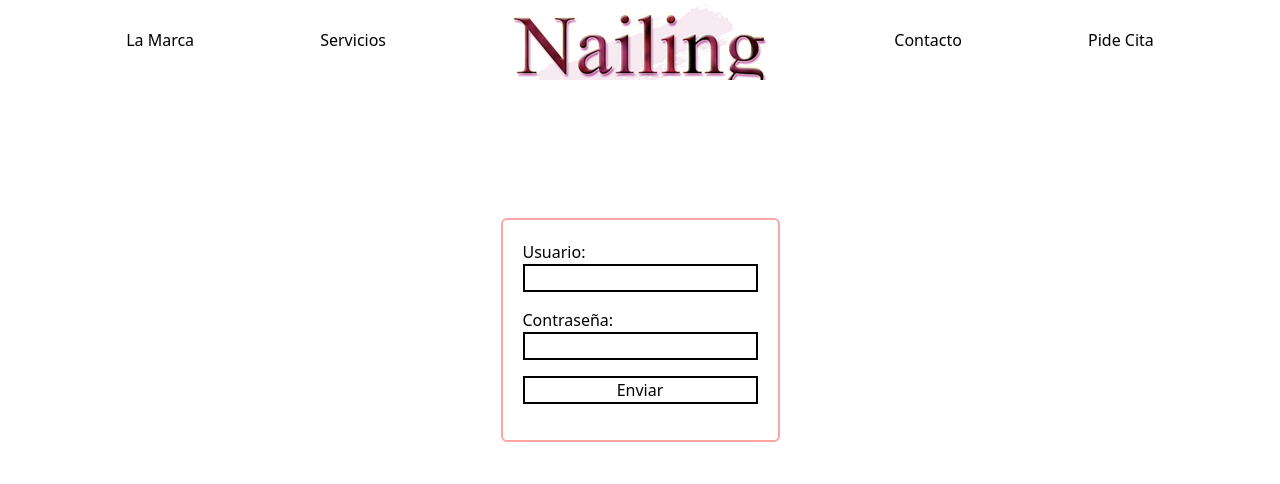
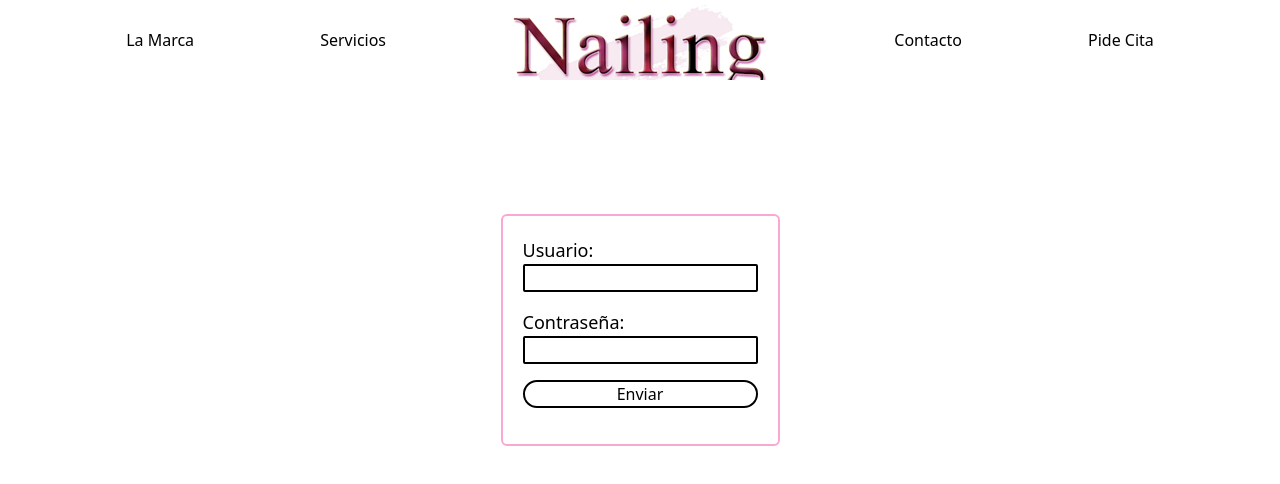
Before and after one commit to lausalbra/nailing, a React (Create React App) app in the folder src/web-app/: page /login in a window 1280 px wide. Shown: the top 484 px of the page. Built offline with nearby package versions, Linux system fonts and the light colour scheme.

Commit message:
Fix: Formulario Login con llamadas
- Se añaden llamadas al endpoint nailingDevelop (puede cambiar)
- Se establece el funcionamiento esperado, sin probar

```diff
--- a/src/web-app/src/components/LoginForm/index.js
+++ b/src/web-app/src/components/LoginForm/index.js
@@ -1,31 +1,64 @@
-import { useRef } from 'react'
+import { useRef, useState } from 'react'
+import { useLocation } from 'wouter'
+import { httpRequest } from '../../services/common/commonService'
 
 export function LoginForm() {
 
+    const [state, changeState] = useState(true)
+    const [locationPath, locationPush] = useLocation()
     const user = useRef()
     const password = useRef()
 
     function handleSubmit(evt) {
         evt.preventDefault()
+        const url = "https://nailingdevelop.herokuapp.com/login"
+        const body = {
+            "user": user,
+            "password": password
+        }
+        const userLogged = httpRequest('POST', url, [], body)
 
-        if (user.current.value === "user" && password.current.value === "password") {
-            sessionStorage.setItem("userLogged", true);
+
+        if (userLogged.getResponseHeader('status') === 200) {
+            //Añado el id y el estado isLogged
+            sessionStorage.setItem("userLogged", userLogged);
+            sessionStorage.setItem("isLogged", true);
+
+            //Aqui hago get del usuario para obtener sus datos
+            const url = `https://nailingdevelop.herokuapp.com/usuarios/${userLogged}`
+            // Cabezera authorization generada con https://www.blitter.se/utils/basic-authentication-header-generator/ y datos usuario1 usuario1
+            const data = httpRequest('GET', url, ["Authorization: Basic dXN1YXJpbzE6dXN1YXJpbzE="], "")
+            sessionStorage.setItem("userName", data.nombre);
+            sessionStorage.setItem("userEmail", data.email);
+            sessionStorage.setItem("userPhone", data.telefono);
+            changeState(true)
+            locationPush('/')
         } else {
-            sessionStorage.setItem("userLogged", false);
+            changeState(false)
+
         }
         console.log(user.current.value, password.current.value)
     }
 
-    return (
-        <form className='grid border-2 border-red-300 p-5 rounded-md' onSubmit={handleSubmit} >
-            <label htmlFor="user"> Usuario:</label>
-
-            <input name="user" className="border-black border-2 mb-4" type="text" ref={user} />
-            <label htmlFor="password"> Contraseña:</label>
-            <input name="password" className="border-black border-2 mb-4" type="password" ref={password} />
-            <input className="border-black border-2 mb-4 cursor-pointer" type="submit" value="Enviar" />
-
+    return state ? (
+        <form className='grid border-2 border-pink-300 p-5 rounded-md' onSubmit={handleSubmit} >
+            <label className='text-lg' htmlFor="user"> Usuario:</label>
+            <input className="border-black border-2  rounded-sm mb-4" name="user" type="text" ref={user} />
+            <label className='text-lg' htmlFor="password">   Contraseña:</label>
+            <input className="border-black border-2 mb-4 rounded-sm" name="password" type="password" ref={password} />
+            <input className="border-black border-2 mb-4 cursor-pointer hover:bg-pink-200 hover:border-pink-200 duration-300 rounded-3xl" type="submit" value="Enviar" />
         </form>
     )
+        :
+        (<form className='grid border-2 border-pink-300 p-5 rounded-md' onSubmit={handleSubmit} >
+            <label className='text-lg' htmlFor="user"> Usuario:</label>
+
+            <input className="border-black border-2  rounded-sm mb-4" name="user" type="text" ref={user} required minLength={1} maxLength={100} />
+            <label className='text-lg' htmlFor="password">   Contraseña:</label>
+            <input className="border-black border-2 mb-4 rounded-sm" name="password" type="password" ref={password} required minLength={8} maxLength={100} />
+            < p className='text-sm text-red-600 pb-2' > Usuario o Contraseña No Válidos</p>
+            <input className="border-black border-2 mb-4 cursor-pointer hover:bg-pink-200 hover:border-pink-200 duration-300 rounded-3xl" type="submit" value="Enviar" />
+
+        </form >)
 
 }
--- /dev/null
+++ b/src/web-app/src/services/common/common.js
@@ -0,0 +1,30 @@
+export function httpRequest(method, url, headers, body) {
+    return new Promise(function (resolve, reject) {
+        let xhr = new XMLHttpRequest();
+        xhr.open(method, url);
+        xhr.onload = function () {
+            if (this.status >= 200 && this.status < 300) {
+                resolve(xhr.response);
+            } else {
+                reject({
+                    status: this.status,
+                    statusText: xhr.statusText
+                });
+            }
+        };
+        xhr.onerror = function () {
+            reject({
+                status: this.status,
+                statusText: xhr.statusText
+            });
+        };
+
+        if (Object.keys(headers).length > 0) {
+            for (var key in headers) {
+                xhr.setRequestHeader(key, headers[key]);
+            }
+        }
+
+        xhr.send(body);
+    });
+}
```
